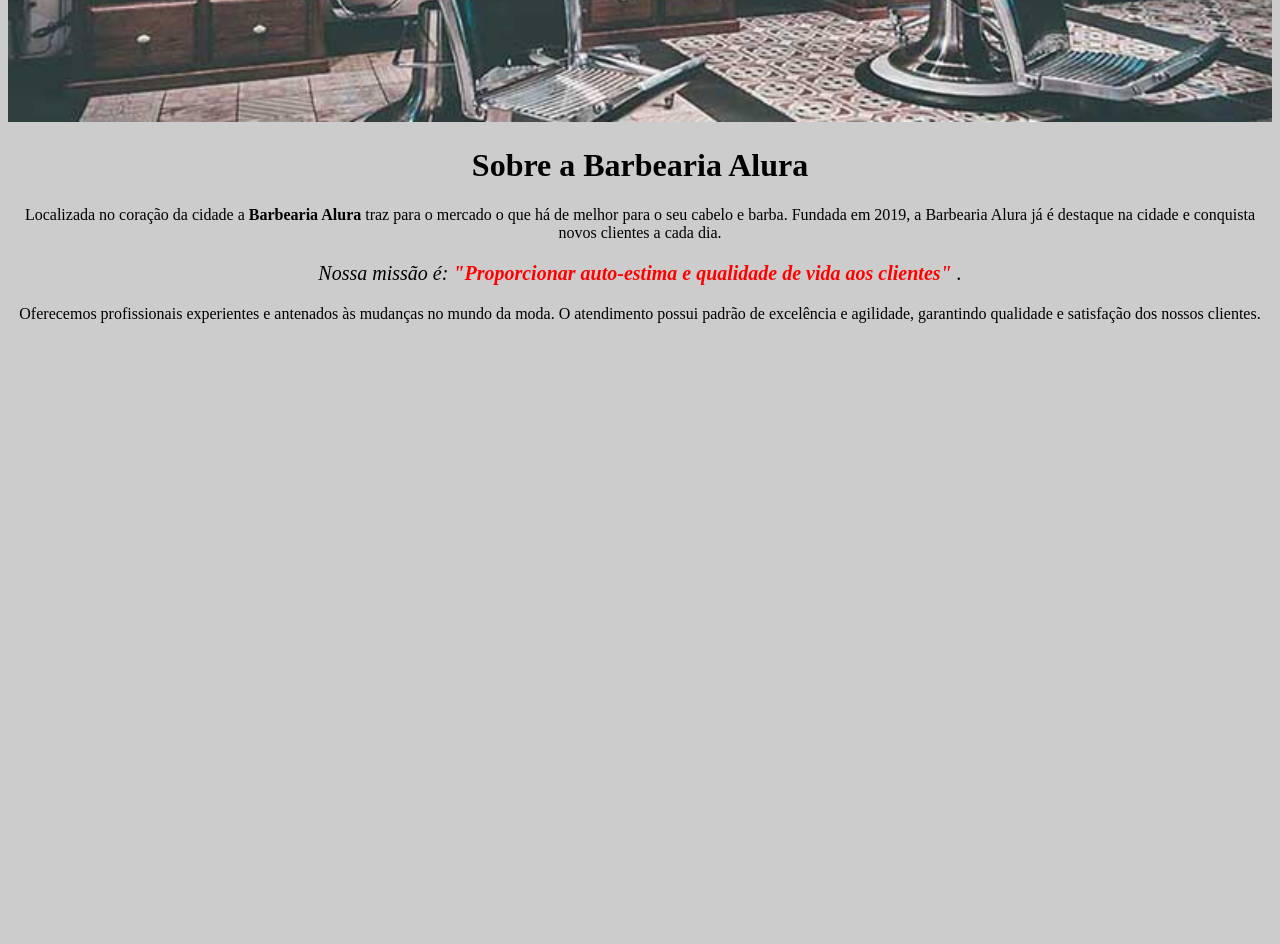
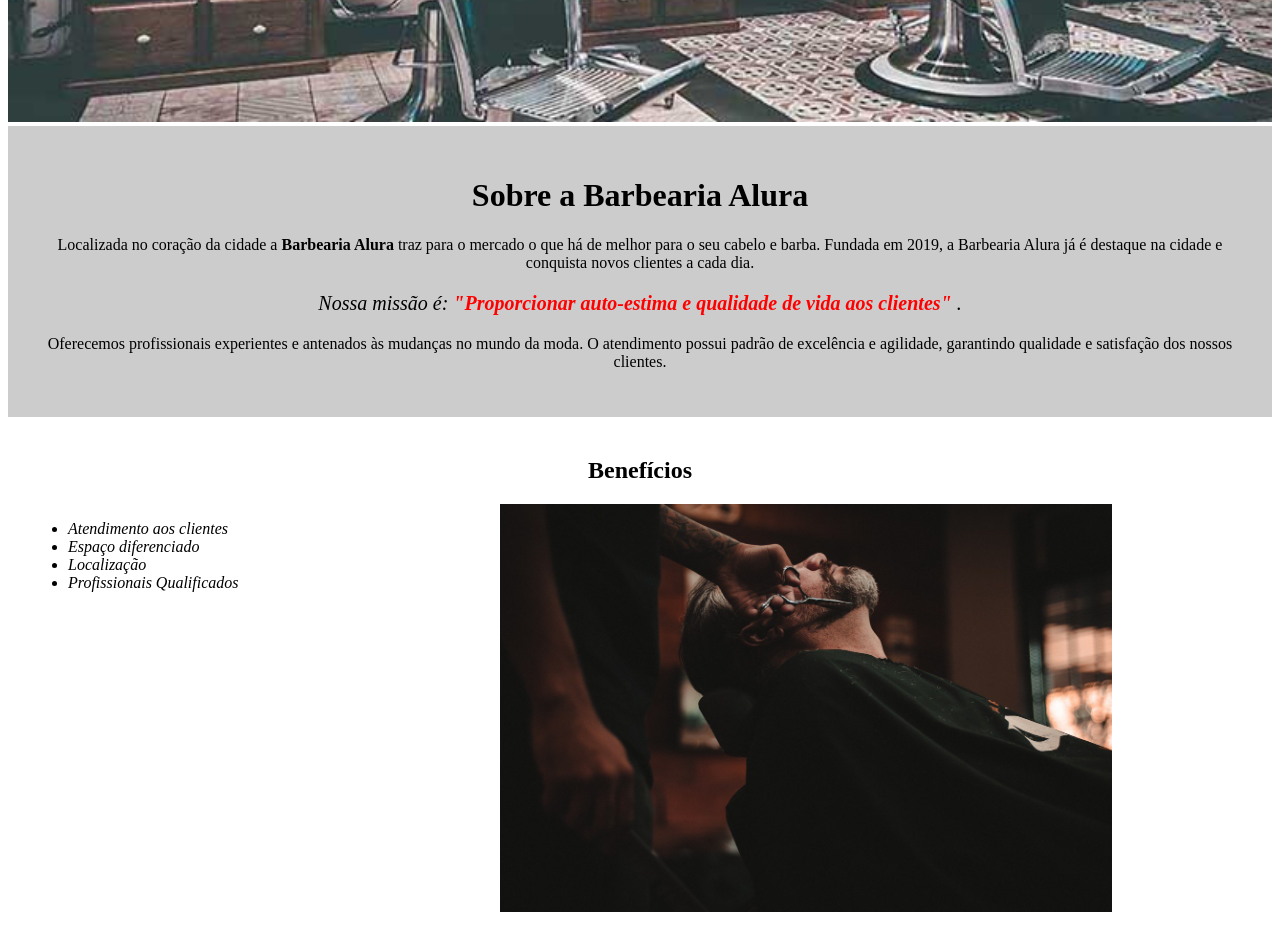
Before and after one commit to GabrielRossin/HTLM5-E-CSS-ALURA, a plain HTML site: page aula 1/index.html in a window 1280 px wide. Shown: the part 360-1304 px from the top of the page. Before the commit the page ends 800 px from the top, so only its background shows below. Drawn offline with Linux system fonts and the light colour scheme.

Commit message:
commit 6
Lista e divisões dos conteúdo

```diff
--- a/aula 1/index.html
+++ b/aula 1/index.html
@@ -11,7 +11,11 @@
   </head>
 
   <body>
+
       <img id="baner" src="baner.jpg">
+
+      <div class="Principal">
+
             <h1> Sobre a Barbearia Alura </h1>
           <p>
             Localizada no coração da cidade a <strong> Barbearia Alura </strong>
@@ -36,6 +40,25 @@
               garantindo qualidade e satisfação dos nossos clientes.
           </p>
 
+      </div>
+
+
+      <div class="Beneficios">
+
+          <h2> Benefícios</h2>
+
+          <ul> <!--Difine uma lista não ordenada -->
+
+             <li class="itens">Atendimento aos clientes</li>
+             <li class="itens">Espaço diferenciado</li>
+             <li class="itens">Localização</li>
+             <li class="itens">Profissionais Qualificados</li>
+          </ul>
+
+          <img src="beneficios.jpg" class="imagem_beneficios">
+
+      </div>
+
   </body>
 
 </html>
--- a/aula 1/style.css
+++ b/aula 1/style.css
@@ -1,11 +1,17 @@
  body
  {
- 	background: #CCCCCC;
+
  }
 
 #baner
 {
 	width: 100%;
+}
+
+.Principal
+{
+	background: #CCCCCC;
+	padding: 30px;
 }
 
 h1
@@ -31,3 +37,32 @@ em strong
  		color: #FF0000;
  	*/
  }
+
+ .Beneficios
+{
+	background: white;
+	padding: 20px;
+}
+
+h2
+{
+	text-align: center;
+}
+
+ul
+{
+	display: inline-block;
+	vertical-align: top;
+	width: 20%;
+	margin-right: 15%;
+}
+
+.itens
+{
+	font-style: italic;
+}
+
+.imagem_beneficios
+{
+	width: 50%;
+}
```
Also changed, not shown: aula 1/beneficios.jpg (added). Lines whose indentation alone changed are shown as unchanged.
